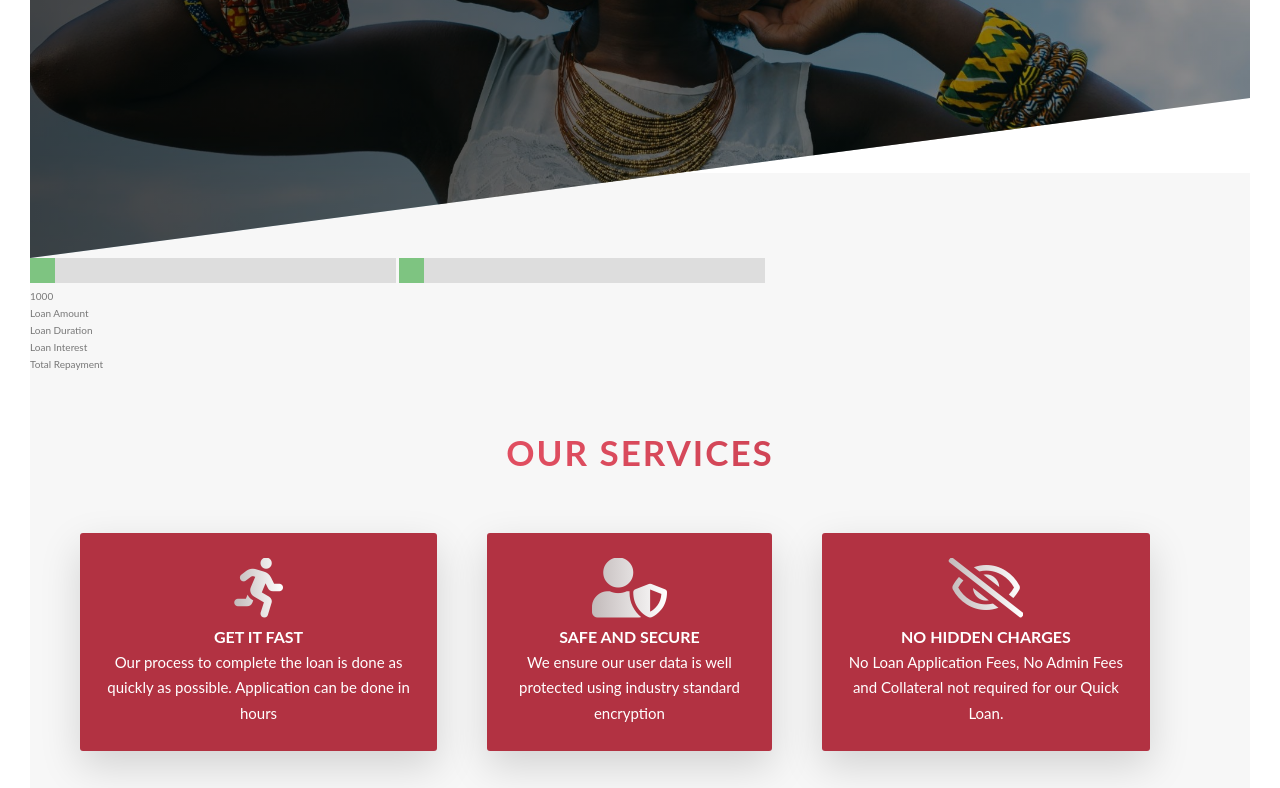
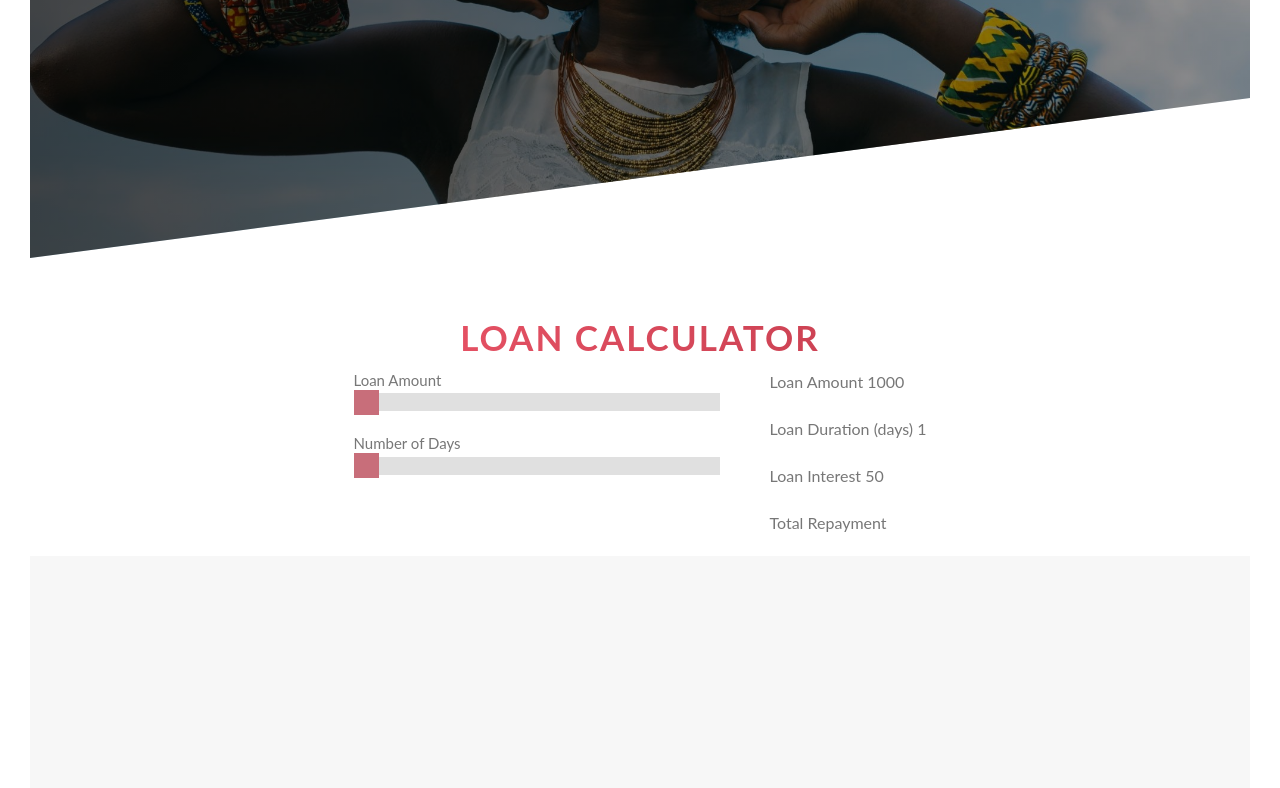
Before and after one commit to OdunayoOkebunmi/Quick-Credit, a plain HTML site: page UI/index.html in a window 1280 px wide. Shown: the part 532-1320 px from the top of the page. Drawn offline with Linux system fonts and the light colour scheme.

Commit message:
[feature #165346809] add loan calculator

```diff
--- a/UI/css/style.css
+++ b/UI/css/style.css
@@ -30,6 +30,10 @@ body {
 }
 
 /* typography */
+.pull-right {
+  float: right;
+  margin-right: 5rem;
+}
 .heading-primary {
   color: #fff;
   text-transform: uppercase;
@@ -205,16 +209,30 @@ body {
 }
 
 /* +++++++ section loan calculator */
-.slide-container {
-  width: 100%; /* Width of the outside container */
+.section-loan-calculator {
+  margin-top: -15rem;
+  padding-top: 20rem;
+}
+.loan-calculator {
+  display: flex;
+  justify-content: center;
+  align-content: center;
 }
 
-/* The slider itself */
+.slide-container {
+  font-size: 1.5rem;
+  width: 30%;
+  /* box-shadow: 0 5px 20px 0 rgba(0, 0, 0, 0.2),
+    0 13px 24px -11px rgba(8, 27, 73, 0.6); */
+  margin-right: 5rem;
+}
+
 .slider {
-  -webkit-appearance: none; /* Override default CSS styles */
+  -webkit-appearance: none;
   appearance: none;
-  width: 30%;
-  height: 2.5rem;
+  width: 100%;
+  height: 1.8rem;
+  margin-bottom: 2rem;
   background: #d3d3d3;
   outline: none;
   opacity: 0.7;
@@ -228,29 +246,32 @@ body {
 .slider:hover {
   opacity: 1;
 }
-
-/* The slider handle (use -webkit- (Chrome, Opera, Safari, Edge) and -moz- (Firefox) to override default look) */
 .slider::-webkit-slider-thumb {
   -webkit-appearance: none;
   appearance: none;
   width: 2.5rem;
   height: 2.5rem;
-  background: #4caf50;
+  background: var(--color-primary);
   cursor: pointer;
 }
 
 .slider::-moz-range-thumb {
   width: 2.5rem;
   height: 2.5rem;
-  background: #4caf50;
+  background: var(--color-primary);
   cursor: pointer;
 }
-
+.loan-calculator__result {
+  font-size: 1.6rem;
+}
+.loan-calculator__result > * {
+  margin-bottom: 2rem;
+}
 /* +++++++++++ section features +++++++++++++++ */
 .section-features {
   background-color: #f7f7f7;
   padding: 25rem 0 15rem 0;
-  margin-top: -20rem;
+  /* margin-top: -20rem; */
 }
 .section-features .row {
   display: flex;
--- a/UI/index.html
+++ b/UI/index.html
@@ -44,39 +44,50 @@
     </header>
     <main>
       <section class="section-loan-calculator">
+        <h2 class="heading-secondary">
+          Loan Calculator
+        </h2>
+        <div class="loan-calculator">
           <div class="slide-container">
+            <label for="amount-range"
+              >Loan Amount
+              <span id="demo" class="pull-right"></span>
+            </label>
             <input
               type="range"
               min="1000"
               max="100000"
               value="1000"
-            step="500"
+              step="1000"
               class="slider"
               id="amount-range"
             />
+            <label for="days-range">Number of Days </label>
             <input
               type="range"
               min="1"
-            max="7"
+              max="30"
               value="1"
               class="slider"
               id="days-range"
             />
           </div>
-        <div id="demo"></div>
+
           <div class="loan-calculator__result">
             <p class="loan-amount">
               Loan Amount <span class="loan-amount__value"></span>
             </p>
+
             <p class="loan-duration">
-            Loan Duration <span class="loan-duration__value"></span>
+              Loan Duration (days) <span class="loan-duration__value">looo</span>
             </p>
             <p class="loan-interest">
-            Loan Interest <span class="loan-interest__value"></span>
+              Loan Interest <span class="loan-interest__value">50</span>
             </p>
             <p class="total-repayment">
               Total Repayment <span class="total-repayment__value"></span>
             </p>
+          </div>
         </div>
       </section>
       <section class="section-features">
--- a/UI/js/script.js
+++ b/UI/js/script.js
@@ -1,8 +1,25 @@
-var slider = document.getElementById("amount-range");
-var output = document.getElementById("demo");
-output.innerHTML = slider.value; // Display the default slider value
+const amountRange = document.getElementById("amount-range");
+const amountValue = document.querySelector('.loan-amount__value');
 
-// Update the current slider value (each time you drag the slider handle)
-slider.oninput = function () {
-  output.innerHTML = this.value;
+const daysRange = document.getElementById("days-range");
+const daysValue = document.querySelector('.loan-duration__value');
+
+const interestOutput = document.querySelector('.loan-interest__value');
+
+const interest = 0.05;
+// Display the default amountRange value
+amountValue.innerHTML = amountRange.value;
+daysValue.innerHTML = daysRange.value;
+
+interestOutput.innerHTML = (interest * amountRange.value);
+// Update the current amountRange value (each time you drag the amountRange handle)
+amountRange.oninput = function () {
+  amountValue.innerHTML = this.value;
+
+  interestOutput.innerHTML = (interest * amountRange.value);
 }
+
+daysRange.oninput = function () {
+  daysValue.innerHTML = this.value;
+  interestOutput.innerHTML = (interest * amountRange.value) + (85 * (daysRange.value - 1))
+}
```
Lines whose indentation alone changed are shown as unchanged.
